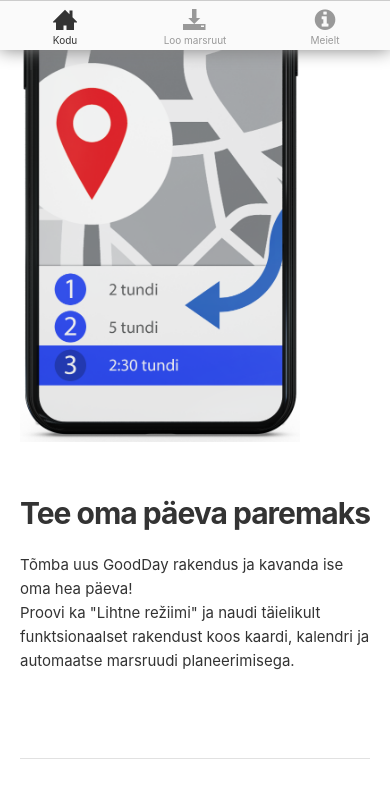
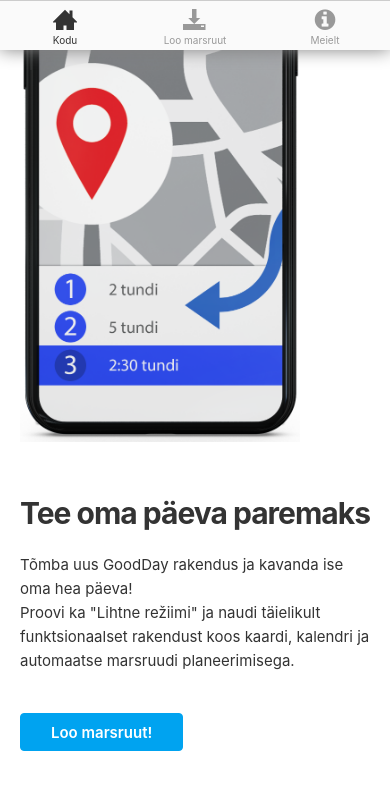
Before and after one commit to igpodg/igpodg.github.io, a plain HTML site: page index.html in a window 390 px wide. Shown: the top 791 px of the page. Drawn offline with Linux system fonts and the light colour scheme; files whose address does not match are found by name.

Commit message:
Fix "call-to-action" button for Mobile

```diff
--- a/css/style2.css
+++ b/css/style2.css
@@ -43,7 +43,7 @@ body {
 }
 
 .hero__button {
-    display: none;
+    padding-top: 40px;
 }
 
 .button-primary {
```
